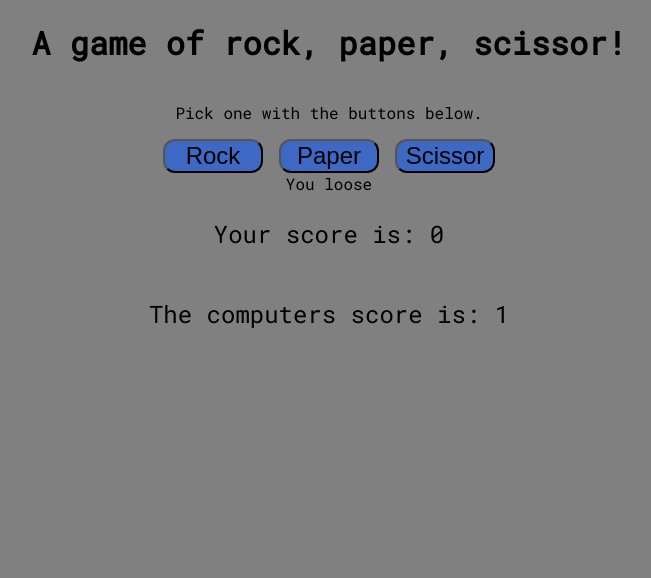
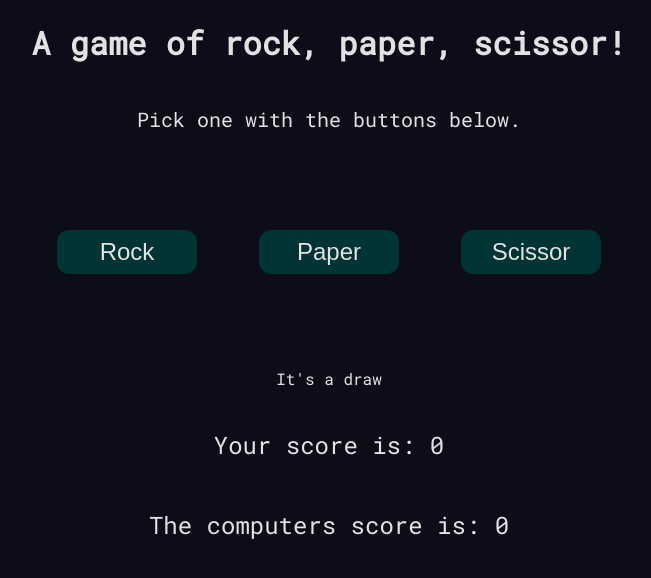
Before and after one commit to Lousio-n/odin-rock-paper-scissors, a plain HTML site: page index.html in a window 1280 px wide. Both pictures are taken after a click on the button "Rock". Shown: the whole page, without its empty margins (311-962 px from the left). Drawn offline with Linux system fonts and the light colour scheme.

Commit message:
remove button onclick from html and add it to script.js

```diff
--- a/index.html
+++ b/index.html
@@ -1,5 +1,6 @@
 <!DOCTYPE html>
 <html lang="en">
+
 <head>
   <meta charset="UTF-8" />
   <meta http-equiv="X-UA-Compatible" content="IE=edge" />
@@ -12,22 +13,20 @@
 
 <body>
   <h1>A game of rock, paper, scissor!</h1>
-    <p>Pick one with the buttons below.</p>
+  <p class="infoText">Pick one with the buttons below.</p>
   <div class="gameButtonContainer">
-      <button onclick="playRound('rock')">Rock</button>
-      <button onclick="playRound('paper')">Paper</button>
-      <button onclick="playRound('scissor')">Scissor</button>
+    <button class="buttonRock">Rock</button>
+    <button class="buttonPaper">Paper</button>
+    <button class="buttonScissor">Scissor</button>
   </div>
-    <div class="gameResult">
-
-    </div>
-    <div class="gameScore">
+  <div class="scoreContainer">
+    <p class="gameResult">
+    </p>
     <p class="userScore">
-
     </p>
     <p class="computerScore">
-
     </p>
   </div>
 </body>
+
 </html>
--- a/script.js
+++ b/script.js
@@ -1,4 +1,4 @@
-const computerChoices = ["rock", "paper", "scissor"];
+const choices = ["rock", "paper", "scissor"];
 
 let userScore = 0;
 let computerScore = 0;
@@ -8,27 +8,42 @@ let userChoice;
 const gameScoreUser = document.querySelector(".userScore");
 const gameScoreComputer = document.querySelector(".computerScore");
 const gameResult = document.querySelector(".gameResult");
+const rock = document.querySelector('.buttonRock');
+const paper = document.querySelector('.buttonPaper');
+const scissor = document.querySelector('.buttonScissor');
+
+rock.addEventListener('click', () => {
+  playRound(choices[0]);
+})
+
+paper.addEventListener('click', () => {
+  playRound(choices[1]);
+})
+
+scissor.addEventListener('click', () => {
+  playRound(choices[2]);
+})
 
 function playRound(userChoice) {
   let computerChoice =
-    computerChoices[Math.floor(Math.random() * computerChoices.length)];
+    choices[Math.floor(Math.random() * choices.length)];
   if (userChoice === computerChoice) {
     gameResult.textContent = "It's a draw";
   } else if (
-    userChoice === computerChoices[0] &&
-    computerChoice === computerChoices[2]
+    userChoice === choices[0] &&
+    computerChoice === choices[2]
   ) {
     gameResult.textContent = "You win!";
     userScore++;
   } else if (
-    userChoice === computerChoices[1] &&
-    computerChoice === computerChoices[0]
+    userChoice === choices[1] &&
+    computerChoice === choices[0]
   ) {
     gameResult.textContent = "You win!";
     userScore++;
   } else if (
-    userChoice === computerChoices[2] &&
-    computerChoice === computerChoices[1]
+    userChoice === choices[2] &&
+    computerChoice === choices[1]
   ) {
     gameResult.textContent = "You win!";
     userScore++;
--- a/style.css
+++ b/style.css
@@ -1,31 +1,45 @@
 body {
   font-family: 'Roboto Mono';
-  background-color: gray;
+  background-color: #0d0d1a;
   margin: 0;
   display: flex;
   flex-direction: column;
   justify-content: center;
   align-items: center;
+  color: #e2e2e2;
+}
+
+.infoText {
+  font-size: 20px;
 }
 
 .gameButtonContainer {
   display: flex;
-  justify-content: center;
+  justify-content: space-evenly;
   align-items: center;
-  gap: 16px;
+  gap: 34px;
+  height: 200px;
+  width: 600px;
 }
 
 button {
-  background-color: #3d68c4;
-  color: black;
+  border: transparent;
+  background-color: #003333;
   font-size: 24px;
-  width: 100px;
+  color: #e2e2e2;
+  width: 140px;
   border-radius: 12px;
+  padding: 8px;
 }
 
-.gameScore {
+button:hover {
+  border: 3px solid #e2e2e2;
+}
+
+.scoreContainer {
   display: flex;
   flex-direction: column;
+  align-items: center;
 }
 
 .userScore,
```
Lines whose indentation alone changed are shown as unchanged.
